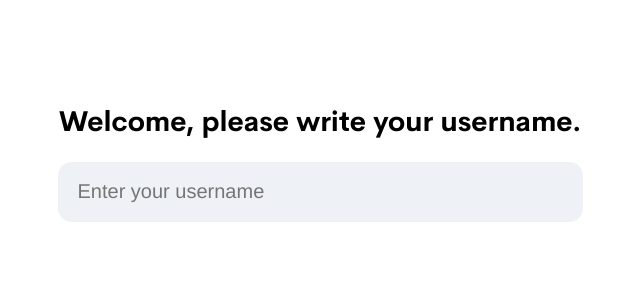
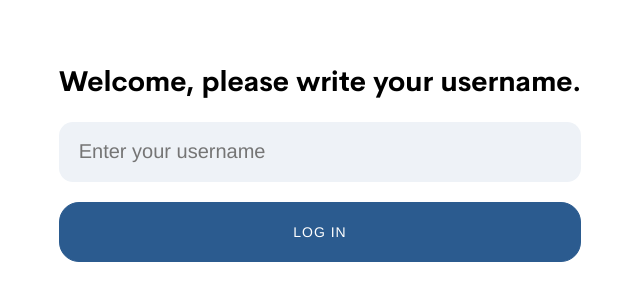
Before and after one commit to Warnstrom/Typespeed, a Vue app: page / in a window 1280 px wide. Shown: the part 248-548 px from the top of the page, without its empty margins (320-960 px from the left). Built offline with nearby package versions, Linux system fonts and the light colour scheme; a web font is replaced by a local one.

Commit message:
Timer update

```diff
--- a/src/components/mainComponent.vue
+++ b/src/components/mainComponent.vue
@@ -16,8 +16,9 @@
           name="username"
           class="textInput"
           v-model="input"
-          v-on:keydown.space="wordCheck();"
+          v-on:keydown.space="wordCheck(); startTest();"
           placeholder="Start typing..."
+          :disabled="time != 0 ? false : true"
           spellcheck="false"
           autocomplete="off"
         />
@@ -25,7 +26,7 @@
       <button class="playAgainButton" v-on:click="reset();">Try again</button>
     </div>
     <div class="testReview">
-      <h2>Typespeed test review</h2>
+      <h2>{{ username }}'s test stats</h2>
       <p>Correct words: {{ correctWords }}</p>
       <p>Wrong words: {{ wrongWords }}</p>
     </div>
@@ -33,8 +34,7 @@
 </template>
 
 <script>
-import { getWords, getCookie, timer } from "../helper.js";
-
+import { getWords, getCookie } from "../helper.js";
 export default {
   name: "mainComponent",
   data: function() {
@@ -42,25 +42,24 @@ export default {
       wordList: [],
       input: "",
       username: getCookie("username"),
-      time: "",
+      time: 10,
       correctWords: 0,
-      wrongWords: 0
+      wrongWords: 0,
+      running: false
     };
   },
-  mounted() {
-    this.readWords();
-    this.counter();
-  },
+  mounted() {},
   methods: {
+    // Reads words from file into displayable array
     readWords() {
       this.wordList = getWords();
     },
+    // Checks for valid words in array and return true it shifts the element from start to end
     wordCheck() {
       let inputWord = this.input;
-      console.log(this.input[0]);
       if (inputWord.trim() == this.wordList[0]) {
         const removeFirstElement = this.wordList.shift();
-        this.wordList.push(removeFirstElement)
+        this.wordList.push(removeFirstElement);
         this.input = "";
         this.correctWords++;
       } else {
@@ -68,16 +67,33 @@ export default {
         this.correctWords--;
       }
     },
+    startTest() {
+      this.running = true;
+      if (this.running) {
+        this.counter();
+      }
+    },
     counter() {
-      this.time = timer();
+      setInterval(() => {
+        if (this.time == 0) {
+          clearInterval();
+        } else {
+          this.time--;
+        }
+      }, 1000);
     },
     reset() {
+      this.time = 10;
+      this.running = false;
       this.wordList = "";
       this.readWords();
       this.input = "";
       this.wrongWords = 0;
       this.correctWords = 0;
     }
+  },
+  created() {
+    this.readWords();
   }
 };
 </script>
@@ -105,7 +121,7 @@ export default {
 .wordsContainer > span {
   line-height: 45px;
   font-weight: 400;
-  font-size: 25px;
+  font-size: 20px;
   margin: 5px;
 }
 
@@ -114,12 +130,12 @@ export default {
 }
 
 .testReview {
-  height: 500px;
-  width: 450px;
+  height: 560px;
+  width: 425px;
   background-color: #eef2f7;
   border-radius: 14px;
   padding: 0 20px 20px 20px;
-  margin-left: 200px;
+  margin-left: 150px;
 }
 .testReview > p {
   font-size: 18px;
@@ -129,7 +145,7 @@ export default {
   float: right;
   height: 60px;
   width: 100px;
-  margin-top: 15px;
+  margin-top: 40px;
   border: 1px solid #2b5b8f;
   color: #fff;
   background-color: #2b5b8f;
--- a/src/components/username.vue
+++ b/src/components/username.vue
@@ -1,9 +1,10 @@
 <template>
   <div class="container">
     <div class="content">
-        <h1>Welcome, please write your username.</h1>
+      <h1>Welcome, please write your username.</h1>
       <form v-on:submit="saveUsername(input)">
         <input name="username" v-model="input" placeholder="Enter your username" />
+        <button class="playAgainButton">Log in</button>
       </form>
     </div>
   </div>
@@ -21,7 +22,7 @@ export default {
   },
   methods: {
     saveUsername(username) {
-      setCookie(username)
+      setCookie(username);
     }
   }
 };
@@ -37,7 +38,7 @@ export default {
 }
 
 input {
-  width: 525px;
+  width: 100%;
   height: 60px;
   font-size: 20px;
   line-height: 34px;
@@ -55,7 +56,27 @@ input {
   vertical-align: top;
   box-sizing: border-box;
 }
-
+.playAgainButton {
+  float: right;
+  height: 60px;
+  width: 100%;
+  margin-top: 20px;
+  border: 1px solid #2b5b8f;
+  color: #fff;
+  background-color: #2b5b8f;
+  text-transform: uppercase;
+  text-decoration: none;
+  font-size: 14px;
+  letter-spacing: 1px;
+  align-items: center;
+  justify-content: center;
+  cursor: pointer;
+  border-radius: 20px;
+}
+.playAgainButton:hover {
+  border: 2px solid #0f335a;
+  background-color: #0f335a;
+}
 .content {
   text-align: center;
   line-height: 1.5;
```
Also changed, not shown: src/helper.js (+2 -8 lines).
